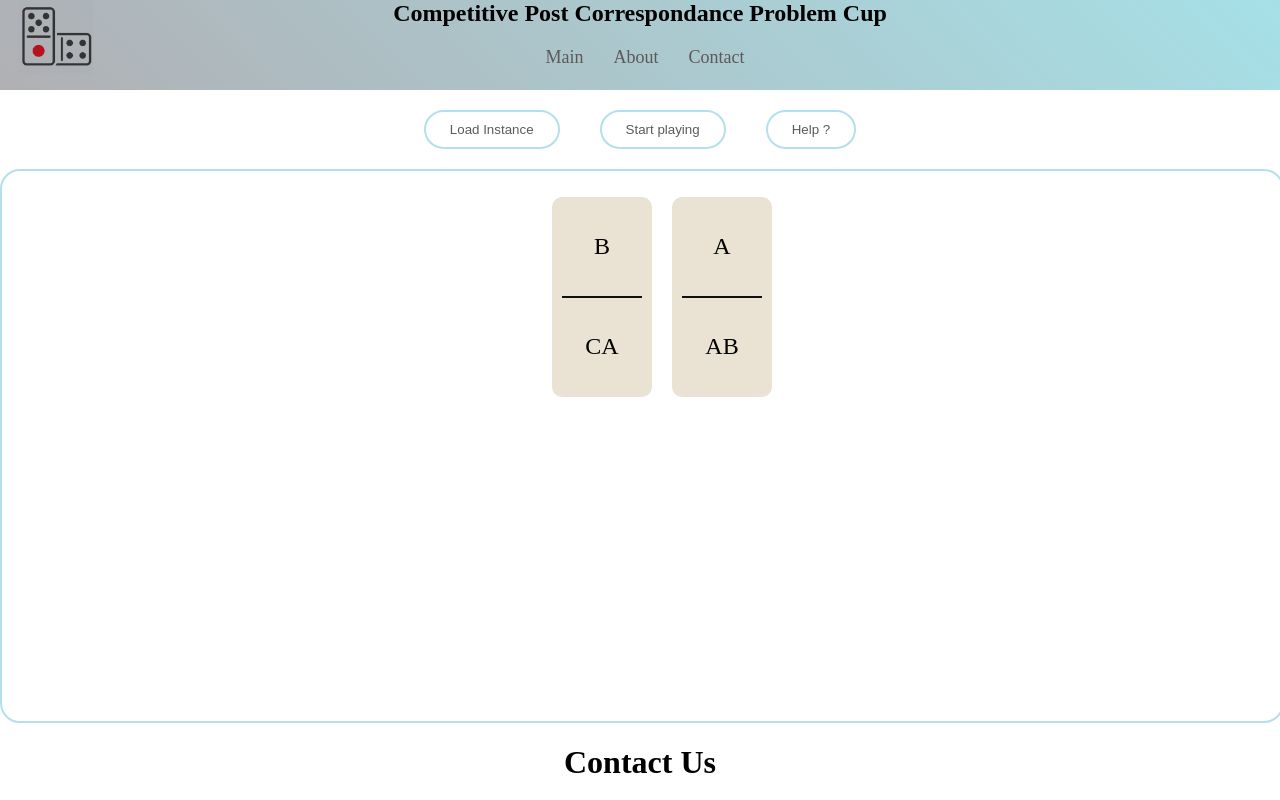
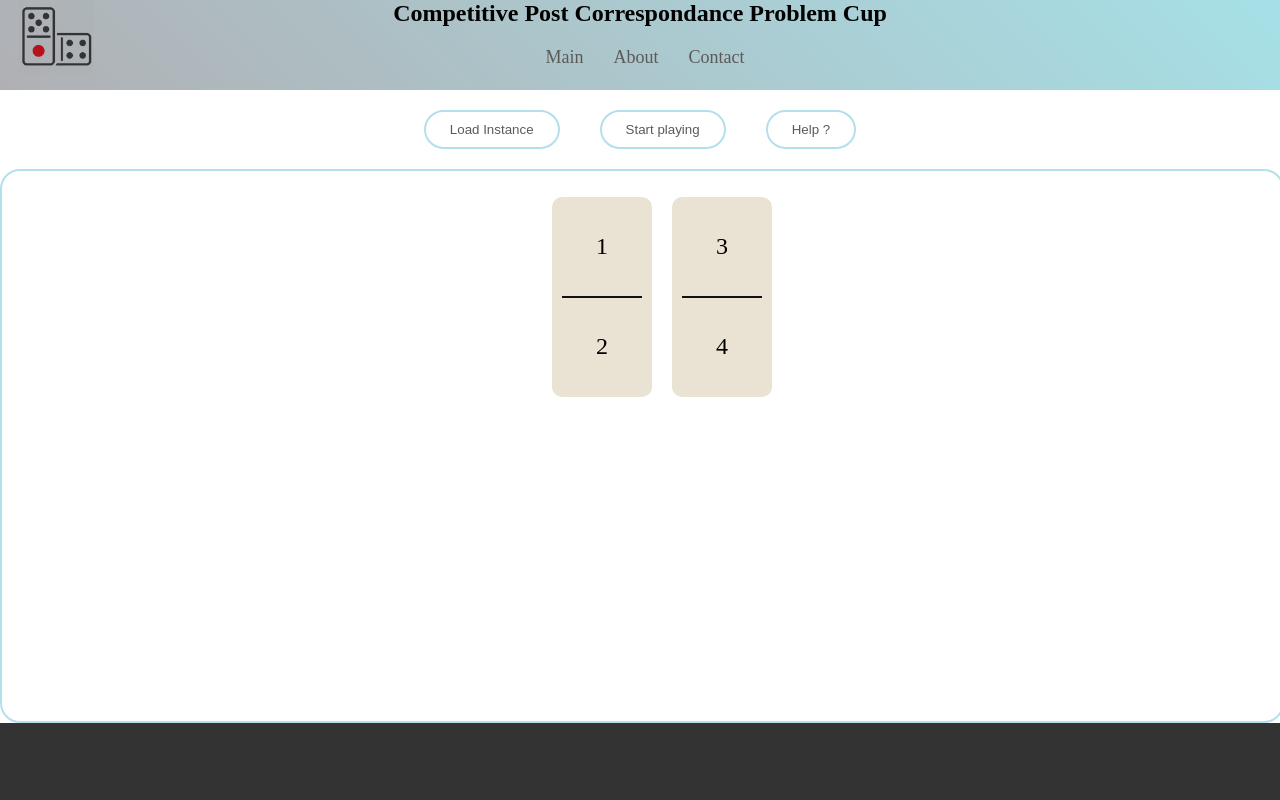
Before and after one commit to bperraud/post_corresponding_problem, a React (Create React App) app in the folder src/: page / in a window 1280 px wide. Shown: the top 800 px of the page. Built offline with nearby package versions, Linux system fonts and the light colour scheme.

Commit message:
add components

```diff
--- a/src/src/App.js
+++ b/src/src/App.js
@@ -20,7 +20,6 @@ class App extends React.Component {
         </div>
         <div id='game'>
         </div>
-        <ContactForm/>
       </div>
     );
   }
--- a/src/src/components/Domino.js
+++ b/src/src/components/Domino.js
@@ -17,10 +17,10 @@ const Domino = ({topText, bottomText}) => {
   )
 }
 
-Domino.defaultProps = {
+/*Domino.defaultProps = {
   topText: 'AB',
   bottomText: 'BC'
-}
+}*/
 
 Domino.prototype = {
   topText: PropTypes.string,
--- a/src/src/components/GameBoard.js
+++ b/src/src/components/GameBoard.js
@@ -1,6 +1,7 @@
 import React, { Component } from 'react';
 import './GameBoard.css'
 import HelpPopup from './HelpPopup';
+import Instance from './Instance';
 import Solution from './Solution';
 
 class GameBoard extends React.Component{
@@ -23,25 +24,18 @@ class GameBoard extends React.Component{
                     <button className='gameButtons'>Start playing</button>
                     <button className='gameButtons' onClick={this.setTrigger}>Help ?</button>
                 </div>
-                <div>
-                    {this.state.helpButtonPopUp &&
-                    <HelpPopup setTrigger={this.setTrigger} text={"text test"}/>
-                    }
-                    <div className='rectangle'>
-                    <Solution/>
+                    <div>
+                        {this.state.helpButtonPopUp &&
+                        <HelpPopup setTrigger={this.setTrigger} text={"text test"}/>}
+                        <div className='rectangle'>
+                        <Instance data="1,2,3,4"/>
+
                     </div>
-                    <br></br>
-
-                </div>
-
-                <div>
-
                 </div>
             </main>
 
         );
     }
-
 }
 
 export default GameBoard
--- a/src/src/components/Instance.js
+++ b/src/src/components/Instance.js
@@ -1,4 +1,7 @@
 import React from 'react'
+import Domino from './Domino';
+import { v4 as uuidv4 } from 'uuid';
+import Solution from './Solution';
 
 class Instance extends React.Component {
 
@@ -6,20 +9,56 @@ class Instance extends React.Component {
         super(props);
         this.state = {
             count : 0,
+            dominos : [],
+            addedDominos : []
+        }
+        this.convertStringToArray();
 
+    }
+
+    convertStringToArray(){
+        const ConvertedData = this.props.data.split(",");
+        if (ConvertedData.length%2 === 0){
+            for (let i=0; i < ConvertedData.length ; i+=2){
+                const Obj = {id: uuidv4(), topText : ConvertedData[i] , bottomText : ConvertedData[i+1]}
+                this.state.dominos.push(Obj)
+            }
         }
     }
 
+    addToSolution = ( _top, _bottom) =>{
+        const obj = {id : uuidv4(), topText: _top, bottomText :_bottom}
+        this.state.addedDominos.push(obj);
+        this.setState()
 
-
+    }
 
     render(){
         return (
-            <div>Instance</div>
-          )
+            <div>
+                <div id='game'>
+                    <ul className="elements">
+                        {this.state.dominos.map(({topText, bottomText}, index) => {
+                            return (
+                                <li>
+                                    <div onClick={() => this.addToSolution(topText, bottomText)}>
+                                    <Domino topText={topText} bottomText={bottomText}></Domino>
+                                    </div>
+                                </li>
+                                )
+                            }
+                        )
+                    }
+                    </ul>
+                </div>
+                <Solution elements={this.state.addedDominos}/>
+            </div>
+        )
     }
 }
 
 
 
+
+
 export default Instance
--- a/src/src/components/Solution.js
+++ b/src/src/components/Solution.js
@@ -1,28 +1,20 @@
 import { v4 as uuidv4 } from 'uuid';
 import {DragDropContext, Droppable, Draggable} from 'react-beautiful-dnd'
-import React, { useState } from 'react';
+import React from 'react';
 import Domino from './Domino';
-
-
 
 
 class Solution extends React.Component{
     constructor(props){
         super(props);
         this.state = {
-                elements : [
-                    {
-                        id: '0',
-                        topText: 'B',
-                        bottomText: 'CA'
-                    },
-                    {
-                        id: '1',
-                        topText: 'A',
-                        bottomText: 'AB'
+                elements : this.props.elements
                 }
-                ]
     }
+
+    addElement(top, bottom){
+        const obj = {id: uuidv4(), topText : top , bottomText : bottom}
+        this.elements.push(obj)
     }
 
     handleOnDragEnd = (result) => {
@@ -52,9 +44,10 @@ class Solution extends React.Component{
         }
       };
 
+
+
     render(){
         return (
-            <div>
             <div id='game'>
                 <DragDropContext onDragEnd={this.handleOnDragEnd}>
                     <Droppable droppableId="elements" direction='horizontal'>
@@ -81,11 +74,8 @@ class Solution extends React.Component{
                     </Droppable>
                 </DragDropContext>
             </div>
-            </div>
         );
-
     }
 }
 
-
 export default Solution
```
Lines whose indentation alone changed are shown as unchanged.
